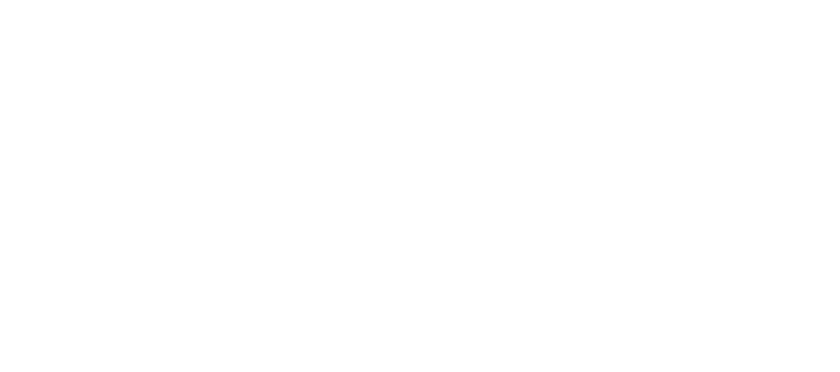
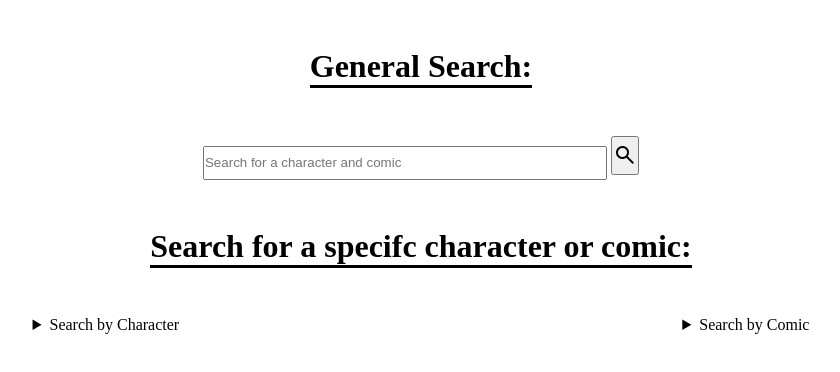
Before and after one commit to cosand64/the-personal-pantheon, a plain HTML site: page html/search.html in a window 1280 px wide. Shown: the whole page, without its empty margins (219-1059 px from the left). Drawn offline with nearby package versions, Linux system fonts and the light colour scheme.

Commit message:
Started on general search page html and css

```diff
--- /dev/null
+++ b/css/search.css
@@ -0,0 +1,44 @@
+@import "global.css";
+
+h1 {
+    text-align: center;
+    justify-self: center;
+    margin: 1.5em;
+    border-bottom: 3px solid black;
+}
+
+button, input {
+    height: 30px;
+    max-height: 32px;
+    padding: 0;
+    margin: 0;
+}
+
+input {
+    width: 30em;
+}
+
+#general-search-btn {
+    padding-bottom: 2.60em;
+}
+
+#search-icon {
+    padding-top: 5px;
+}
+
+.general-form {
+    justify-self: center;
+
+}
+
+.specific-search-container {
+    display: flex;
+    justify-content: space-around;
+    flex-wrap: wrap;
+}
+
+.character-form, .comic-form {
+    display: flex;
+    flex-direction: column;
+    gap: 0.5em;
+}
--- a/html/search.html
+++ b/html/search.html
@@ -3,9 +3,47 @@
 <head>
     <meta charset="UTF-8">
     <meta name="viewport" content="width=device-width, initial-scale=1.0">
-    <title>Search</title>
+    <title>search</title>
+    <link rel="stylesheet" href="../css/search.css">
+    <link rel="stylesheet" href="https://fonts.googleapis.com/css2?family=Material+Symbols+Outlined:opsz,wght,FILL,GRAD@40,400,0,0&icon_names=search" />
+
 </head>
 <body>
+    <header></header>
+    <main>
+        <h1>General Search:</h1>
+        <form class="general-form">
+            <input type="text" placeholder="Search for a character and comic" id="general-search">
+            <button type="submit" id="general-search-btn">
+                <span class="material-symbols-outlined" id="search-icon">search</span>
+            </button>
 
+        </form>
+        <h1>Search for a specifc character or comic:</h1>
+        <div class="specific-search-container">
+            <details name="specific-search">
+                <summary>Search by Character</summary>
+                <form class="character-form">
+                    <label for="charactername">Character name:</label>
+                    <input type="text" id="character-name" name="charactername">
+                    <label for="createdyear">Year created (optional):</label>
+                    <input type="text" id="created-year" name="createdyear">
+                    <input type="submit" value="Search">
+                </form>
+            </details>
+            <details name="specific-search">
+                <summary>Search by Comic</summary>
+                <form class="comic-form">
+                    <label for="comicname">Comic name:</label>
+                    <input type="text" id="comic-name" name="comicname">
+                    <label for="createdyear">Year created (optional):</label>
+                    <input type="text" id="created-year" name="createdyear">
+                    <input type="submit" value="Search">
+                </form>
+            </details>
+        </div>
+        <div class="results"></div>
+    </main>
+    <footer></footer>
 </body>
 </html>
```
